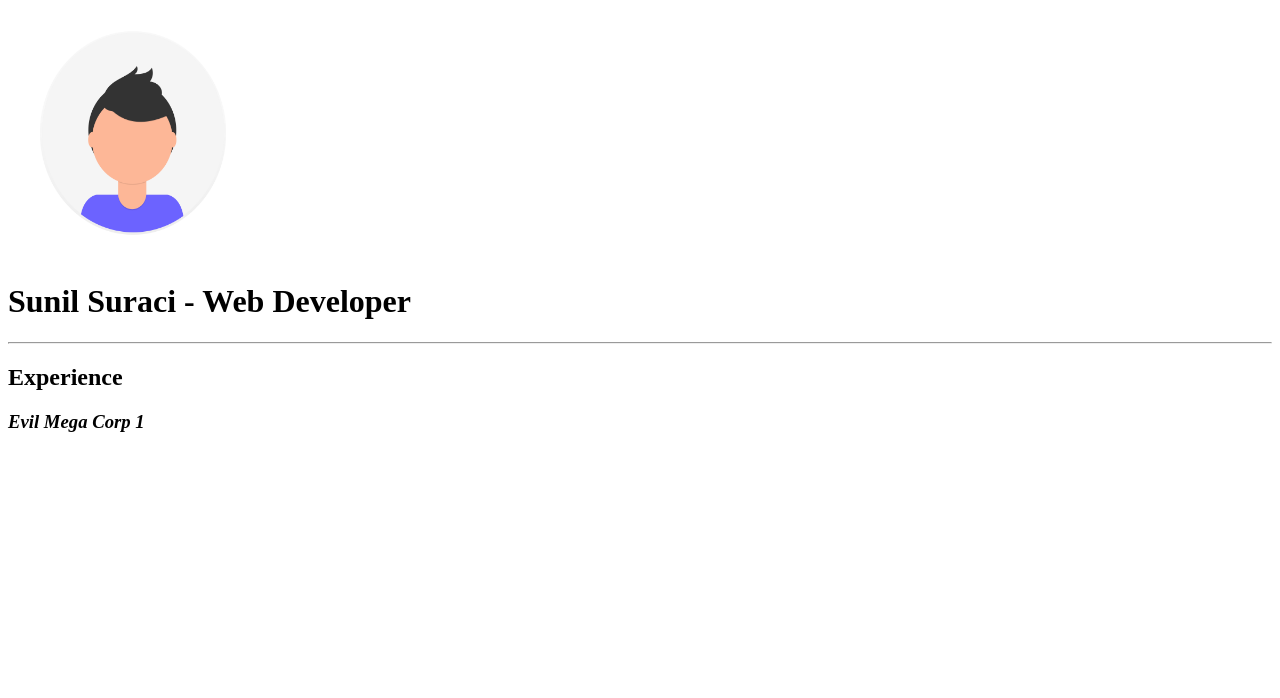
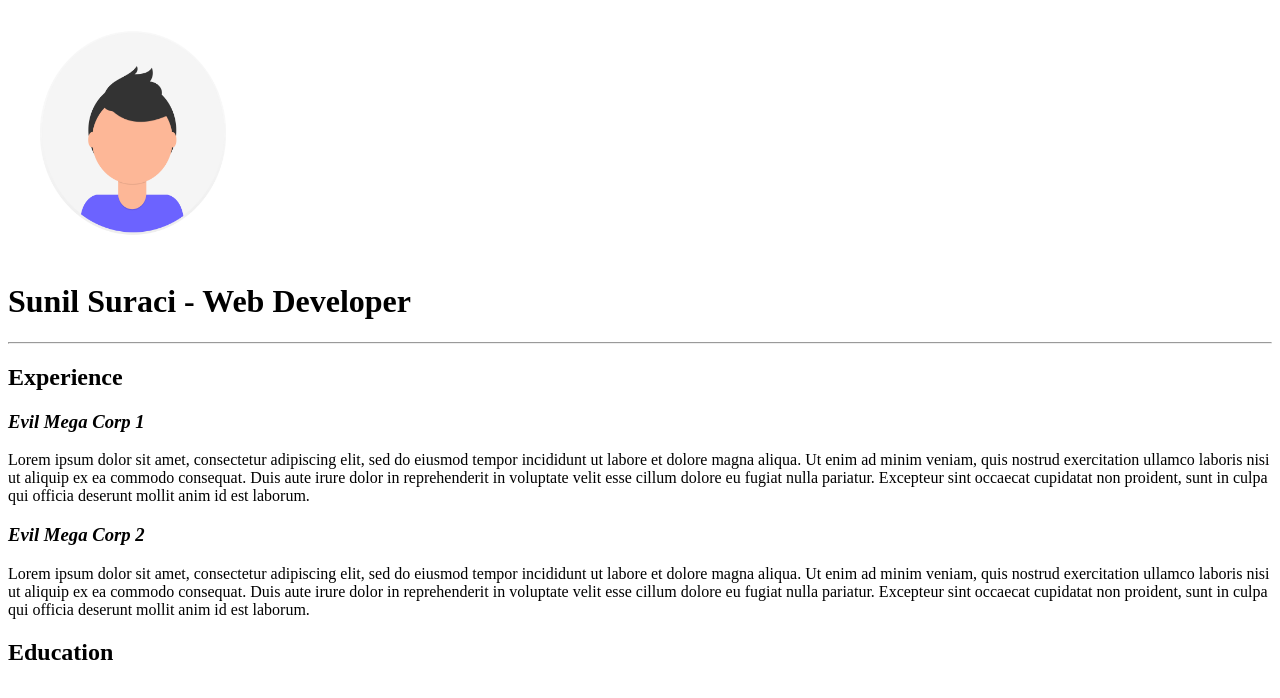
Before and after one commit to sunilsuraci/html-css-curriculum-vitae, a plain HTML site: page index.html in a window 1280 px wide. Drawn offline with Linux system fonts and the light colour scheme.

Commit message:
seconda parte

```diff
--- a/index.html
+++ b/index.html
@@ -20,6 +20,14 @@
             <h2><strong>Experience</strong></h2>
 
             <h3><strong><i>Evil Mega Corp 1</i></strong></h3>
+               <p>Lorem ipsum dolor sit amet, consectetur adipiscing elit, sed do eiusmod tempor incididunt ut labore et dolore magna aliqua. Ut enim ad minim veniam, quis nostrud exercitation ullamco laboris nisi ut aliquip ex ea commodo consequat. Duis aute irure dolor in reprehenderit in voluptate velit esse cillum dolore eu fugiat nulla pariatur. Excepteur sint occaecat cupidatat non proident, sunt in culpa qui officia deserunt mollit anim id est laborum.
+               </p>
+            <h3><i>Evil Mega Corp 2</i></h3>
+
+               <p>Lorem ipsum dolor sit amet, consectetur adipiscing elit, sed do eiusmod tempor incididunt ut labore et dolore magna aliqua. Ut enim ad minim veniam, quis nostrud exercitation ullamco laboris nisi ut aliquip ex ea commodo consequat. Duis aute irure dolor in reprehenderit in voluptate velit esse cillum dolore eu fugiat nulla pariatur. Excepteur sint occaecat cupidatat non proident, sunt in culpa qui officia deserunt mollit anim id est laborum.
+               </p>
+
+               <h2><strong>Education</strong></h2>
 
      </main>
      </header>
--- a/style.css
+++ b/style.css
@@ -0,0 +1 @@
+div
```
